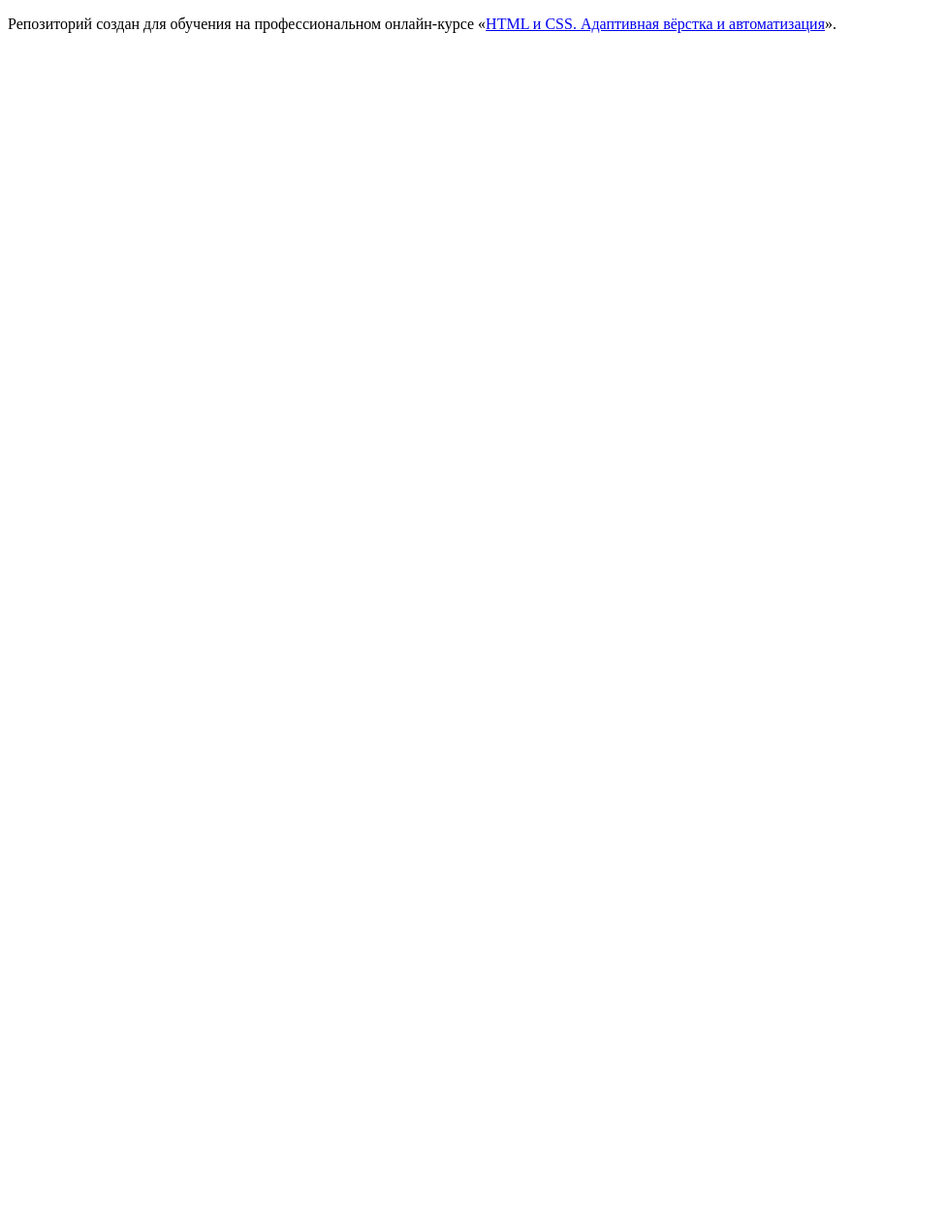
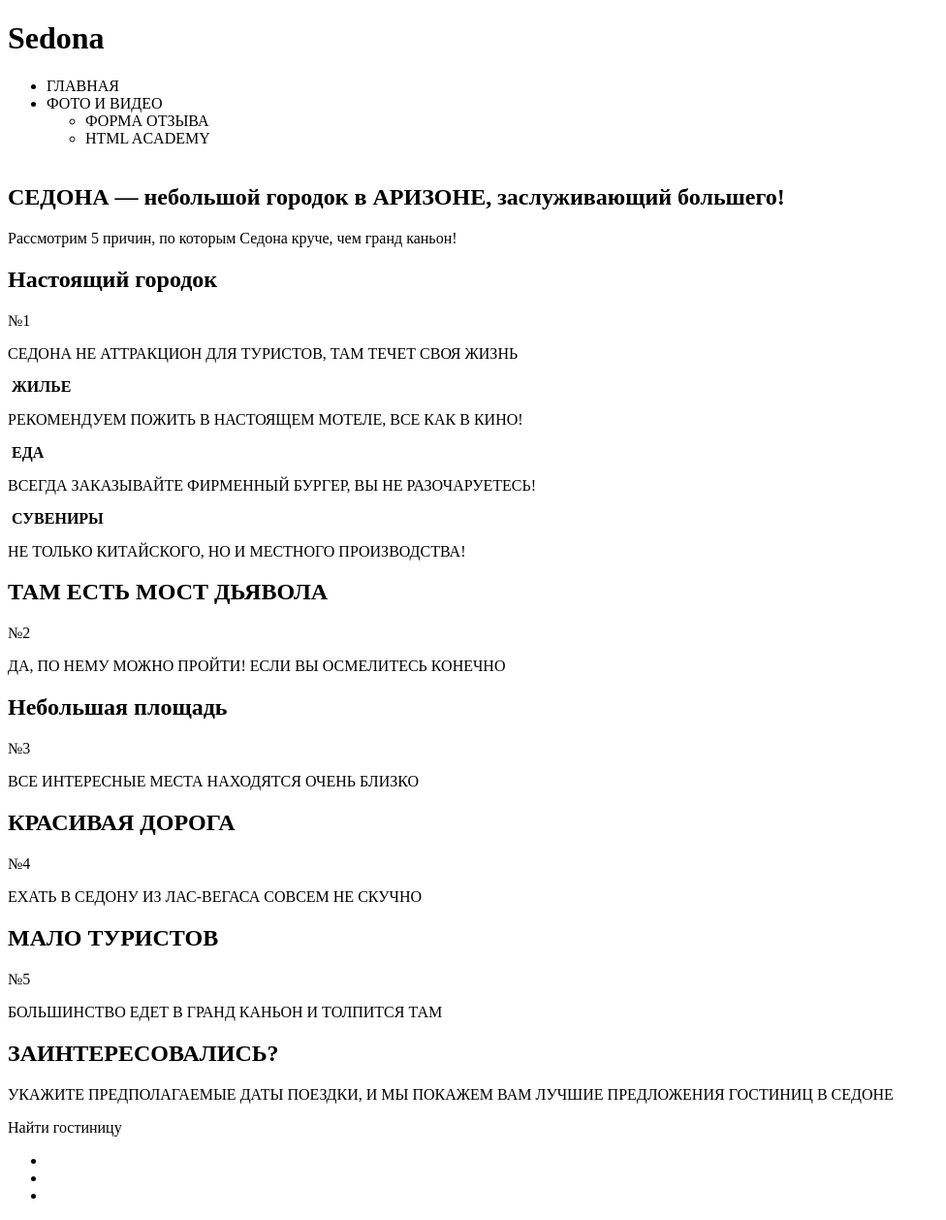
Before and after one commit to htmlacademy-adaptive/1499887-sedona-28, a website: page source/index.html in a window 1280 px wide. Shown: the whole page at 97% size, without its empty margins (0-976 px from the left). Before the commit the page ends 800 px from the top, so only its background shows below. Drawn offline with Linux system fonts and the light colour scheme.

Commit message:
Добавляет разметку главной страницы (частично)
Добавляет частичную разметку главной страницы для оценки понимания методологии БЭМ

```diff
--- a/source/index.html
+++ b/source/index.html
@@ -2,11 +2,124 @@
 <html lang="ru">
   <head>
     <meta charset="utf-8">
-    <title>HTML Academy: Седона</title>
+    <title>Sedona</title>
   </head>
   <body>
+    <!-- Шапка сайта -->
+    <header class="hedaer">
+      <h1 class="header__title title-hidden">Sedona</h1>
+      <nav class="header__navigation">
+      <ul class="navigation-list navigation-list-left">
+        <li><a class="navigation-list__link">ГЛАВНАЯ</li>
+        <li><a class="navigation-list__link">ФОТО И ВИДЕО</li>
+      <ul class="navigation-list navigation-list-right">
+        <li><a class="navigation-list__link">ФОРМА ОТЗЫВА</li>
+        <li class="navigation-list__item"><a class="navigation-list__link">HTML ACADEMY</li>
+      </ul>
+      <img class="header__logo">
+      </nav>
+    </header>
 
-    <p>Репозиторий создан для обучения на профессиональном онлайн‑курсе «<a href="https://htmlacademy.ru/intensive/adaptive">HTML и CSS. Адаптивная вёрстка и автоматизация</a>».</p>
+    <!-- Основной контент страницы -->
+    <main>
+      <!-- Баннер главной страницы -->
+      <section class="main-page-banner">
+        <h1>
+
+        </h1>
+      </section>
+
+      <!-- Преимущество Sedona -->
+      <section class="benefits">
+        <h2>СЕДОНА — небольшой городок в АРИЗОНЕ, заслуживающий большего!</h2>
+        <p>Рассмотрим 5 причин, по которым Седона круче, чем гранд каньон!</p>
+
+      <!-- Первое преимущество -->
+      <section class="benefits__wrapper benefits__item-large--content-left ">
+        <div class="benefit">
+        <h2>Настоящий городок</h2>
+        <p>№1</p>
+        <p>СЕДОНА НЕ АТТРАКЦИОН ДЛЯ ТУРИСТОВ, ТАМ ТЕЧЕТ СВОЯ ЖИЗНЬ</p>
+        </div>
+      </section>
+
+
+      <section class="benefits_wrapper benefits-cards">
+        <div class="benefits-cards__wrapper">
+          <img class="benefits-card-image">
+          <b class="benefits-card-headline">ЖИЛЬЕ</b>
+          <p class="benefits-card-secondary-text">РЕКОМЕНДУЕМ ПОЖИТЬ В НАСТОЯЩЕМ МОТЕЛЕ, ВСЕ КАК В КИНО!</p>
+        </div>
+
+        <div class="benefits-cards__wrapper">
+          <img class="benefits-card-image">
+          <b class="benefits-card-headline">ЕДА</b>
+          <p class="benefits-card-secondary-text">ВСЕГДА ЗАКАЗЫВАЙТЕ ФИРМЕННЫЙ БУРГЕР, ВЫ НЕ РАЗОЧАРУЕТЕСЬ!</p>
+        </div>
+
+        <div class="benefits-cards__wrapper">
+          <img class="benefits-card-image">
+          <b class="benefits-card-headline">СУВЕНИРЫ</b>
+          <p class="benefits-card-secondary-text">НЕ ТОЛЬКО КИТАЙСКОГО, НО И МЕСТНОГО ПРОИЗВОДСТВА!</p>
+        </div>
+      </section>
+
+      <!-- Второе преимущество -->
+      <section class="benefits__wrapper benefits__item-large--content-right">
+        <div class="benefit">
+        <h2>ТАМ ЕСТЬ МОСТ ДЬЯВОЛА</h2>
+        <p>№2</p>
+        <p>ДА, ПО НЕМУ МОЖНО ПРОЙТИ! ЕСЛИ ВЫ ОСМЕЛИТЕСЬ КОНЕЧНО</p>
+        </div>
+      </section>
+
+      <!-- Остальные преимущества в одном блоке -->
+      <section class="benefits__wrapper benefits__list-wrapper--row">
+        <div class="benefits-list__item benefit">
+          <h2>Небольшая площадь</h2>
+          <p>№3</p>
+          <p>ВСЕ ИНТЕРЕСНЫЕ МЕСТА НАХОДЯТСЯ ОЧЕНЬ БЛИЗКО</p>
+        </div>
+
+        <div class="benefits-list__item benefit">
+          <h2>КРАСИВАЯ ДОРОГА</h2>
+          <p>№4</p>
+          <p>ЕХАТЬ В СЕДОНУ ИЗ ЛАС-ВЕГАСА СОВСЕМ НЕ СКУЧНО</p>
+        </div>
+
+        <div class="benefits-list__item benefit">
+          <h2>МАЛО ТУРИСТОВ</h2>
+          <p>№5</p>
+          <p>БОЛЬШИНСТВО ЕДЕТ В ГРАНД КАНЬОН И ТОЛПИТСЯ ТАМ</p>
+        </div>
+      </section>
+
+    </section>
+
+      <!-- Поиск гостиницы -->
+      <section class="link-section">
+        <h2 class="link-section__headline">ЗАИНТЕРЕСОВАЛИСЬ?</h2>
+        <p class="link-section__text">УКАЖИТЕ ПРЕДПОЛАГАЕМЫЕ ДАТЫ ПОЕЗДКИ, И МЫ ПОКАЖЕМ ВАМ ЛУЧШИЕ ПРЕДЛОЖЕНИЯ ГОСТИНИЦ В СЕДОНЕ</p>
+        <a class="link-section__link link-button">Найти гостиницу</a>
+      </section>
+
+      <!-- Карта -->
+      <section class="map-section">
+
+      </section>
+    </main>
+
+    <footer class="footer">
+      <a class="footer__link"></a>
+      <ul class="footer__socitems-list socitems-list">
+        <li class="socitems-item"><a class="socitem-link"></a></li>
+        <li class="socitems-item"><a class="socitem-link"></a></li>
+        <li class="socitems-item"><a class="socitem-link"></a></li>
+      </ul>
+
+      <a class="footer__link">
+      </a>
+    </footer>
 
   </body>
 </html>
```
Also changed, not shown: source/img/main-page-banner.jpg (added).
